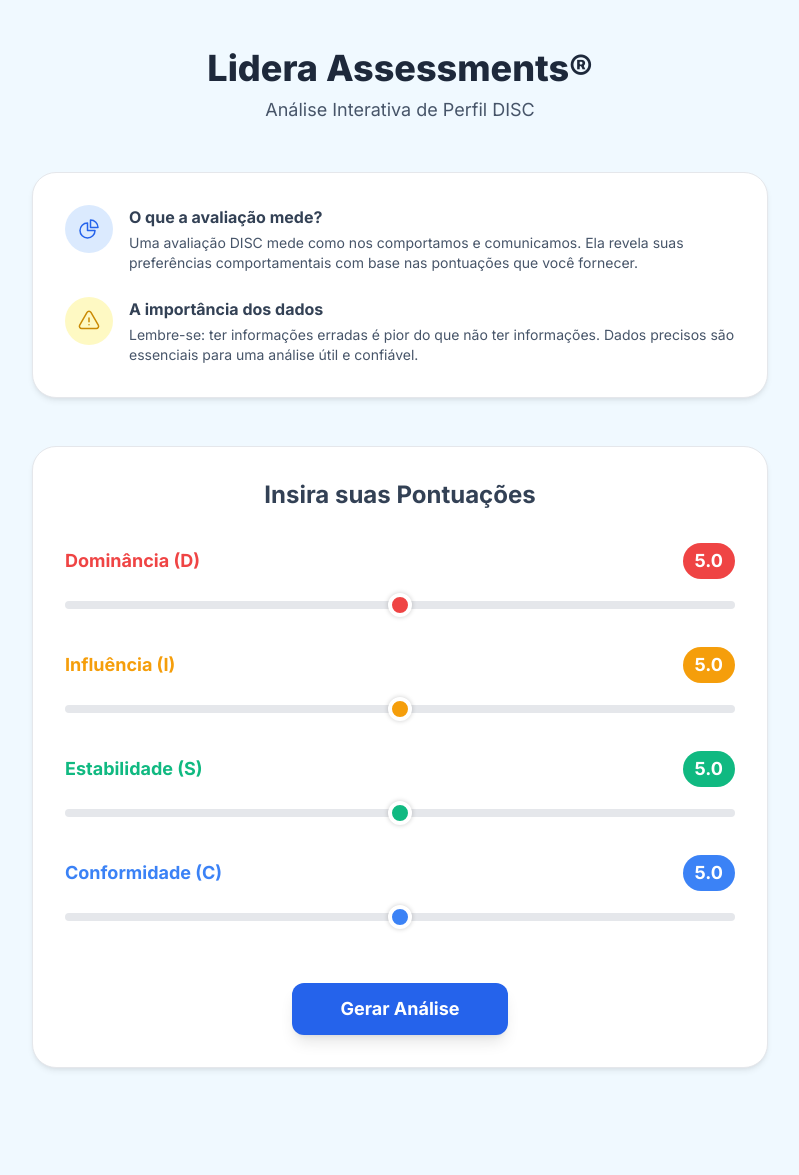
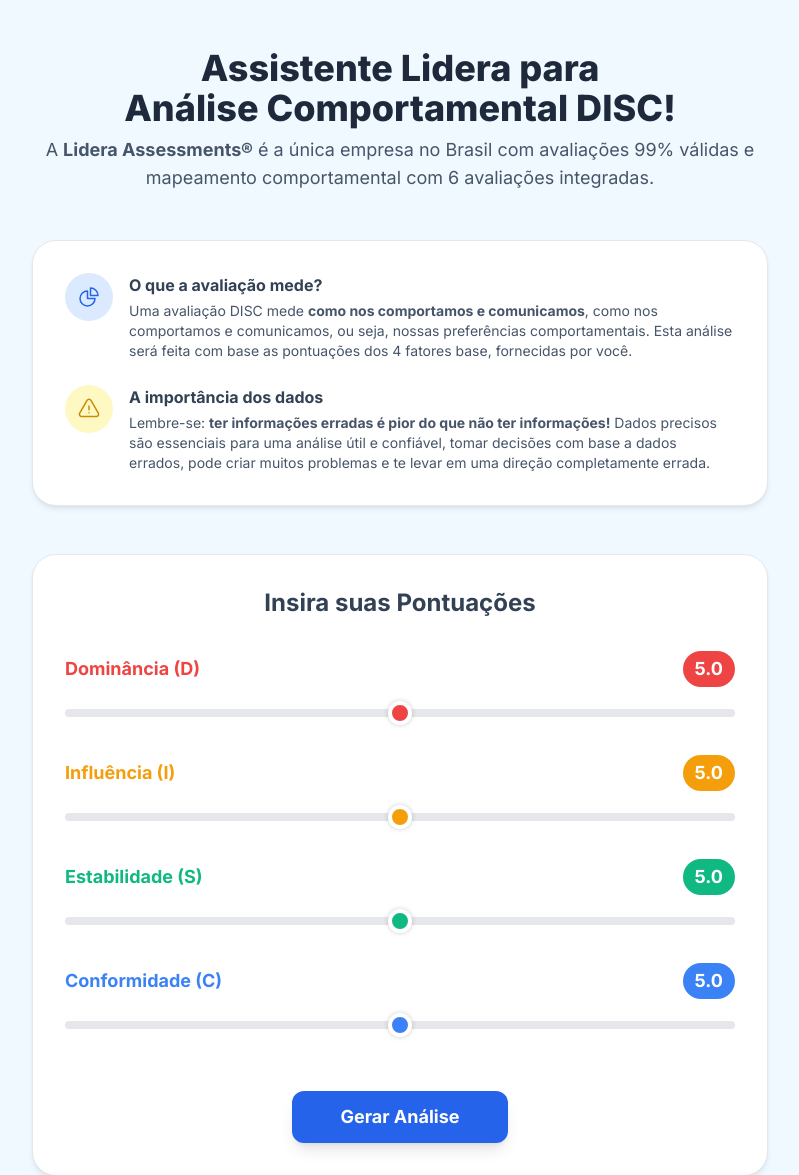
Before and after one commit to LideraPerformance/assistente-disc, a Flask app: page / in a window 1280 px wide. Shown: the top 1175 px of the page, without its empty margins (240-1039 px from the left). Before the commit the page ends 1070 px from the top, so only its background shows below. Run offline with Flask 3, Linux system fonts and the light colour scheme; some libraries are stand-ins or nearby versions.

Commit message:
Atualiza design e adiciona novas funcionalidades

```diff
--- a/app.py
+++ b/app.py
@@ -54,12 +54,15 @@
     prompt = f"""
     {PROMPT_BASE}
     Objetivo: Gerar uma análise DISC inicial e os pontos fortes.
+
+    Instrução para "interacao_dos_fatores": Identifique o fator com a maior pontuação (D, I, S, ou C). Comece a sua análise com a frase "No momento, seu perfil de preferências comportamentais resulta em '[FATOR MAIS ALTO]'.". Depois, continue a explicar como os diferentes fatores interagem.
+
     Estrutura JSON Obrigatória:
     {{
       "analise_fator_a_fator": [{{"fator": "Dominância (D)", "cor": "var(--color-d)", "pontuacao": {scores['d']}, "analise": "..."}}],
-      "interacao_dos_fatores": "...",
+      "interacao_dos_fatores": "No momento, seu perfil de preferências comportamentais resulta em 'X'. [Sua análise contínua aqui...]",
       "pontos_fortes": [{{"titulo": "Competitividade", "descricao": "..."}}],
-      "alerta_obrigatorio": "Inclua o parágrafo completo sobre a natureza situacional da análise."
+      "alerta_obrigatorio": "Inclua exatamente esse parágrafo: É importante lembrar que uma análise DISC é situacional e muda ao longo do tempo. Nesta análise foi considerado como o <b>Perfil Natural</b>, ou seja, sem esforços de adaptação. Ele tende a representar variações em outros ambientes, de acordo com as circunstâncias, o contexto e as pessoas envolvidas, o que chamamos de <b>Perfil Adaptado</b>.  Para uma compreensão mais ampla e aprofundada, recomenda-se uma avaliação DISC completa com dois questionários e a inclusão de outras avaliação no processo de autoconhecimento e autoconsciência para o desenvolvimento, bem como, para a eficiência de processos de recrutamento e seleção."
     }}
     Analise o perfil com as pontuações: D={scores['d']}, I={scores['i']}, S={scores['s']}, C={scores['c']}.
     """
--- a/static/script.js
+++ b/static/script.js
@@ -132,7 +132,7 @@
                     const data = await fetchAnalysis(endpoint, { context: initialAnalysisContext });
                     displayInteractiveAnalysis(action, data, outputContainer);
                 } catch (error) {
-                    // erro já tratado
+                    console.error("Erro ao buscar análise:", error);
                 } finally {
                     interactiveLoading.classList.add('hidden');
                     interactiveLoading.classList.remove('flex');
--- a/templates/index.html
+++ b/templates/index.html
@@ -16,8 +16,8 @@
     <div class="container mx-auto max-w-3xl px-4 py-8 md:py-12">
 
         <header class="text-center mb-12">
-            <h1 class="text-3xl md:text-4xl font-extrabold text-slate-800">Lidera Assessments®</h1>
-            <p class="text-base md:text-lg text-slate-600 mt-2">Análise Interativa de Perfil DISC</p>
+            <h1 class="text-3xl md:text-4xl font-extrabold text-slate-800">Assistente Lidera para<br>Análise Comportamental DISC!</h1>
+            <p class="text-base md:text-lg text-slate-600 mt-2">A <b>Lidera Assessments®</b> é a única empresa no Brasil com avaliações 99% válidas e mapeamento comportamental com 6 avaliações integradas.</p>
         </header>
 
         <div class="card mb-12">
@@ -31,7 +31,7 @@
                     </div>
                     <div>
                         <h3 class="font-bold text-slate-700">O que a avaliação mede?</h3>
-                        <p class="text-sm text-slate-600 mt-1">Uma avaliação DISC mede como nos comportamos e comunicamos. Ela revela suas preferências comportamentais com base nas pontuações que você fornecer.</p>
+                        <p class="text-sm text-slate-600 mt-1">Uma avaliação DISC mede <b>como nos comportamos e comunicamos</b>, como nos comportamos e comunicamos, ou seja, nossas preferências comportamentais. Esta análise será feita com base as pontuações dos 4 fatores base, fornecidas por você.</p>
                     </div>
                 </div>
                 <div class="flex items-start gap-4">
@@ -42,7 +42,7 @@
                     </div>
                     <div>
                         <h3 class="font-bold text-slate-700">A importância dos dados</h3>
-                        <p class="text-sm text-slate-600 mt-1">Lembre-se: ter informações erradas é pior do que não ter informações. Dados precisos são essenciais para uma análise útil e confiável.</p>
+                        <p class="text-sm text-slate-600 mt-1">Lembre-se: <b>ter informações erradas é pior do que não ter informações!</b> Dados precisos são essenciais para uma análise útil e confiável, tomar decisões com base a dados errados, pode criar muitos problemas e te levar em uma direção completamente errada.</p>
                     </div>
                 </div>
             </div>
```
